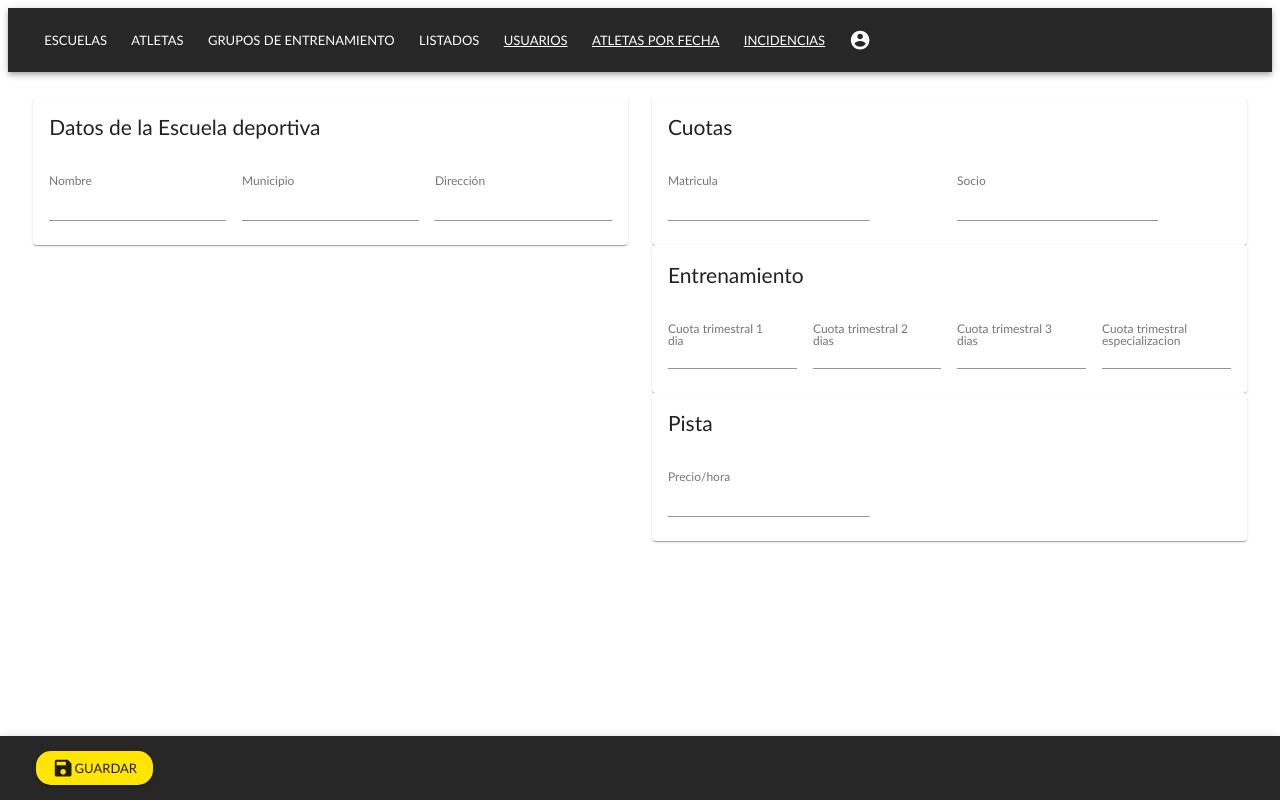
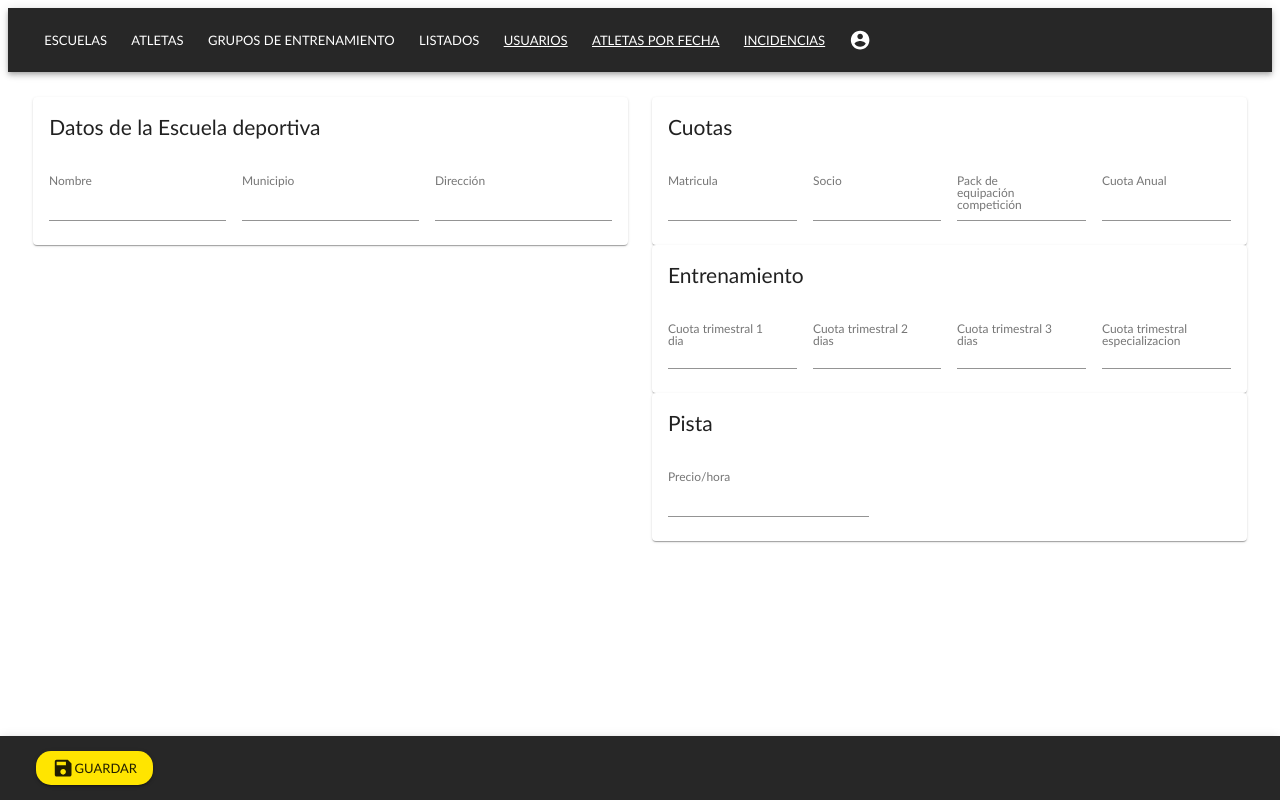
Before and after one commit to davher890/sprint-react, a React (Create React App) app: page /sport_schools in a window 1280 px wide. Built offline with nearby package versions, Linux system fonts and the light colour scheme; no server answers; sample sign-in values are in the browser's storage.

Commit message:
New fees.

```diff
--- a/src/app/components/sport_schools/SportSchoolData.tsx
+++ b/src/app/components/sport_schools/SportSchoolData.tsx
@@ -54,6 +54,8 @@ const ConnectedForm: React.FC<any> = (props) => {
                     address: props.sport_school.address || '',
 
                     feeId: props.fee.id || 0,
+                    sportSchoolAnnualFee: props.fee.sportSchoolAnnualFee,
+                    equipmentAnnualFee: props.fee.equipmentAnnualFee,
                     enrollmentFee: props.fee.enrollmentFee,
                     membershipFee: props.fee.membershipFee,
                     quarterOneDay: props.fee.quarterOneDay,
@@ -143,6 +145,14 @@ const ConnectedForm: React.FC<any> = (props) => {
                                                 <TextField name="membershipFee" label="Socio" value={values.membershipFee} onChange={handleChange}
                                                     error={touched.membershipFee && errors.membershipFee} type='number' />
                                             </Grid>
+                                            <Grid item xs>
+                                                <TextField name="equipmentAnnualFee" label="Pack de equipación competición" value={values.equipmentAnnualFee} onChange={handleChange}
+                                                    error={touched.equipmentAnnualFee && errors.equipmentAnnualFee} type='number' />
+                                            </Grid>
+                                            <Grid item xs>
+                                                <TextField name="sportSchoolAnnualFee" label={`Cuota Anual ${values.name}`} value={values.sportSchoolAnnualFee} onChange={handleChange}
+                                                    error={touched.sportSchoolAnnualFee && errors.sportSchoolAnnualFee} type='number' />
+                                            </Grid>
                                         </Grid>
                                     </Grid>
                                 </Card>
```
